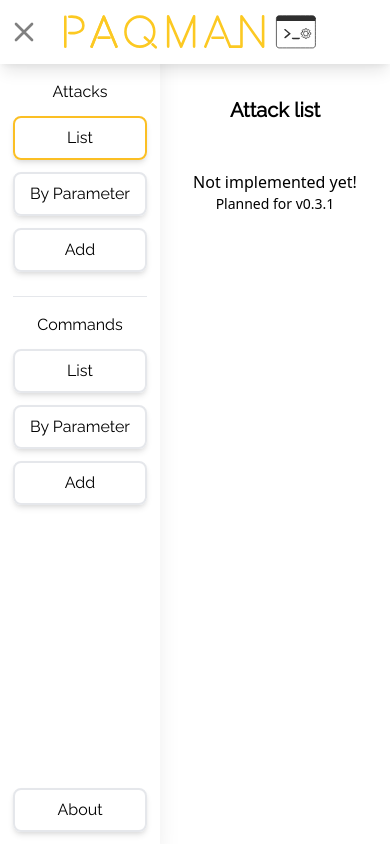
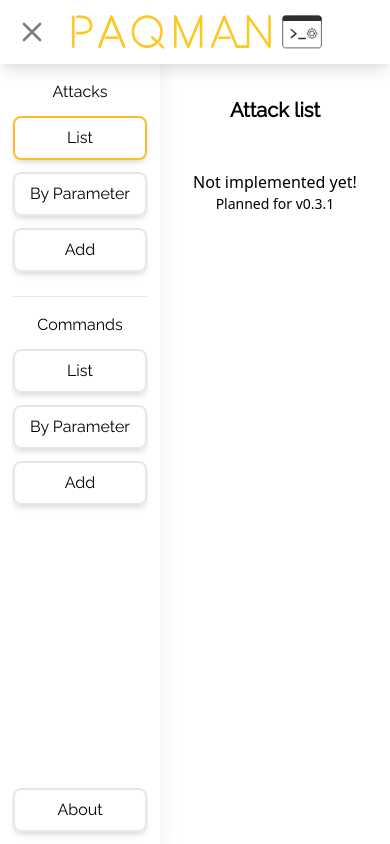
Before and after one commit to paqman-project/paqman, a React (Create React App) app in the folder frontend/: page /prepare/attack/list/ in a window 390 px wide. Shown: the top 844 px of the page. Built offline with nearby package versions, Linux system fonts and the light colour scheme.

Commit message:
Last padding adjustments

```diff
--- a/frontend/src/container/Header.js
+++ b/frontend/src/container/Header.js
@@ -15,9 +15,10 @@
     return (
         <div className="fixed top-0 z-20 w-full h-16 bg-white shadow-lg">
             <div className="flex flex-row items-center h-full">
+                <div className="mx-4 cursor-pointer">
                     {sidebarCollapsed ? (
                         <svg
-                        className="block h-8 h-8 ml-2 md:ml-4"
+                            className="block h-8"
                             onClick={() => setSidebarCollapsed(old => !old)}
                             fill="none"
                             viewBox="0 0 24 24"
@@ -33,7 +34,7 @@
                         </svg>
                     ) : (
                         <svg
-                        className="block h-8 h-8 ml-2 md:ml-4"
+                            className="block h-8"
                             onClick={() => setSidebarCollapsed(old => !old)}
                             fill="none"
                             viewBox="0 0 24 24"
@@ -48,26 +49,24 @@
                             ></path>
                         </svg>
                     )}
-
+                </div>
                 <Link to="/">
                     <div
-                        className="select-none"
+                        className="select-none px-2" // the padding my be unnecessary
                         onMouseOver={() => setHovering(true)}
                         onMouseLeave={() => setHovering(false)}
                     >
                         {hovering ? (
                             <img
                                 src={logo2}
-                                width="300px"
+                                width="250px"
                                 alt="PAQMAN Logo"
-                                className="p-6"
                             />
                         ) : (
                             <img
                                 src={logo}
-                                width="300px"
+                                width="250px"
                                 alt="PAQMAN Logo with Slogan"
-                                className="p-6"
                             />
                         )}
                     </div>
```
Lines whose indentation alone changed are shown as unchanged.
